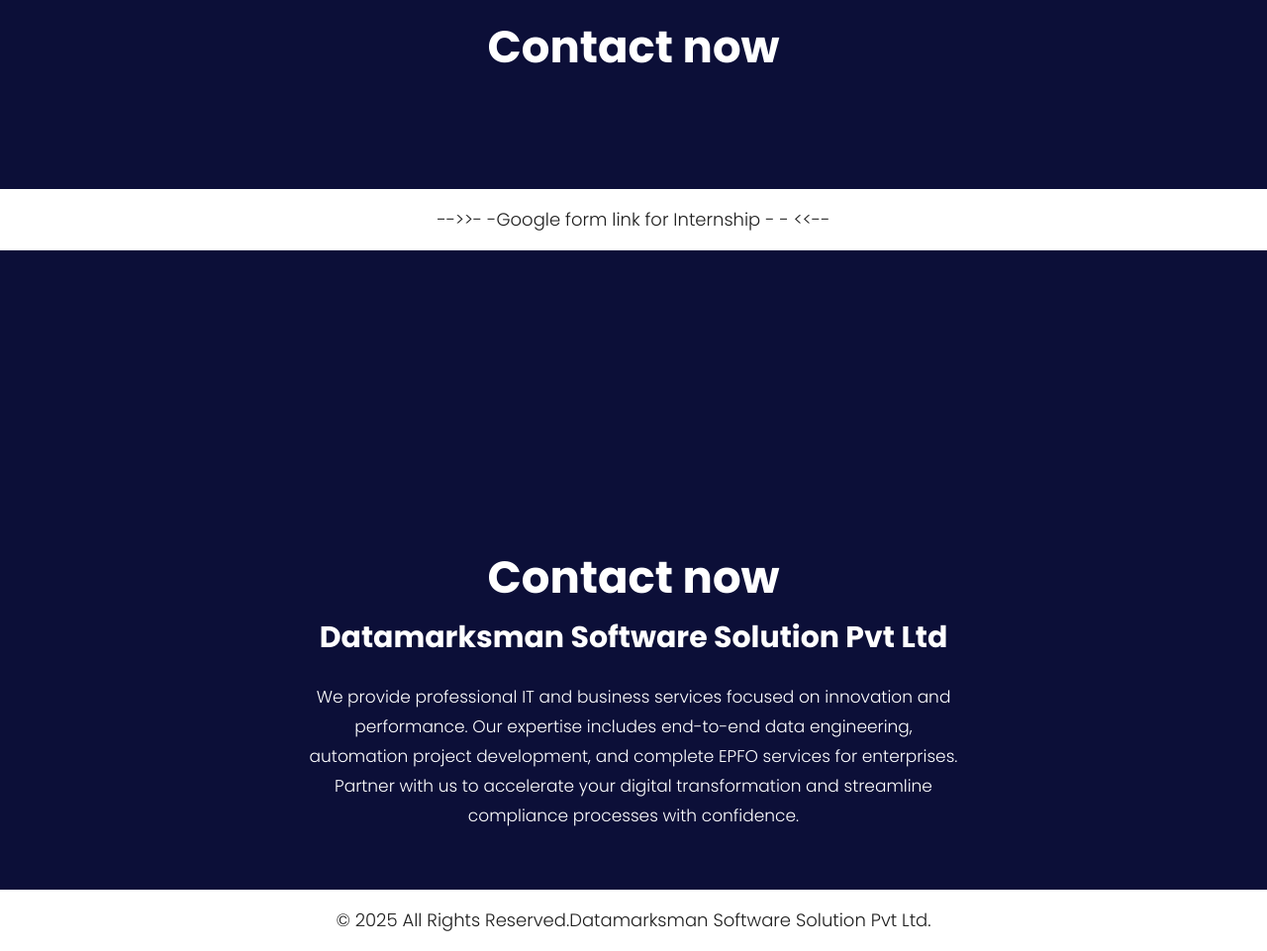
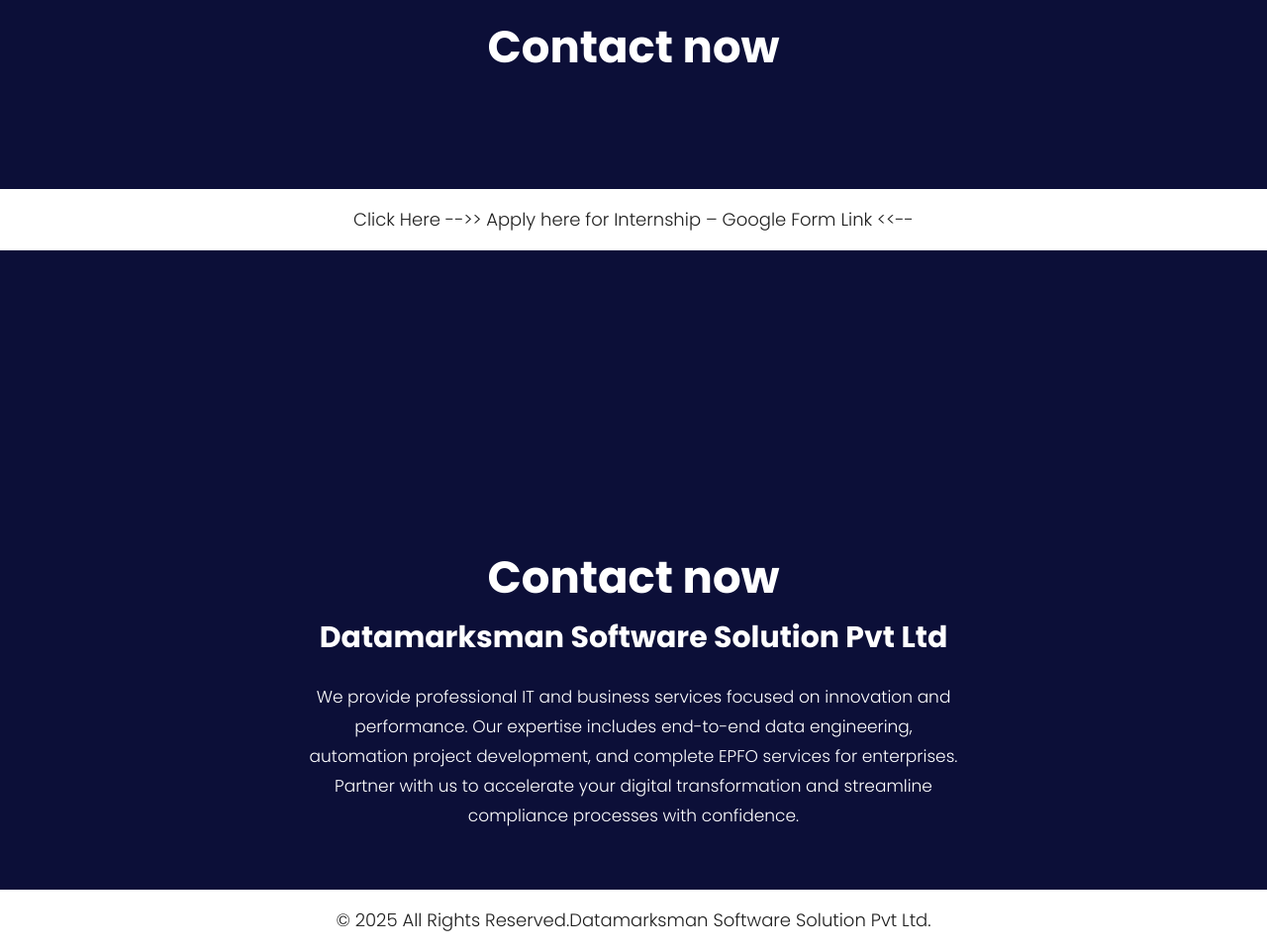
Before and after one commit to prithvirajspowar-eng/data-web-master, a plain HTML site: page index.html in a window 1280 px wide. Shown: the part 3315-4276 px from the top of the page at 99% size. Drawn offline with nearby package versions, Linux system fonts and the light colour scheme.

Commit message:
Update index.html

```diff
--- a/index.html
+++ b/index.html
@@ -310,7 +310,7 @@
                <div class="container">
                   <div class="row">
                      <div class="col-md-12">
-                        <p>-->><a href="https://docs.google.com/forms/d/e/1FAIpQLSeHxEWyw74m7Tj0E1diQr1YIjjGYAFsiz_JnbKLEFb01xjJeA/viewform?usp=dialog">- -Google form link for Internship  -  - <<-- </a></p>
+                        <p>Click Here -->><a href="https://docs.google.com/forms/d/e/1FAIpQLSeHxEWyw74m7Tj0E1diQr1YIjjGYAFsiz_JnbKLEFb01xjJeA/viewform?usp=dialog"> Apply here for Internship – Google Form Link <<-- </a></p>
                      </div>
                   </div>
                </div>
```
